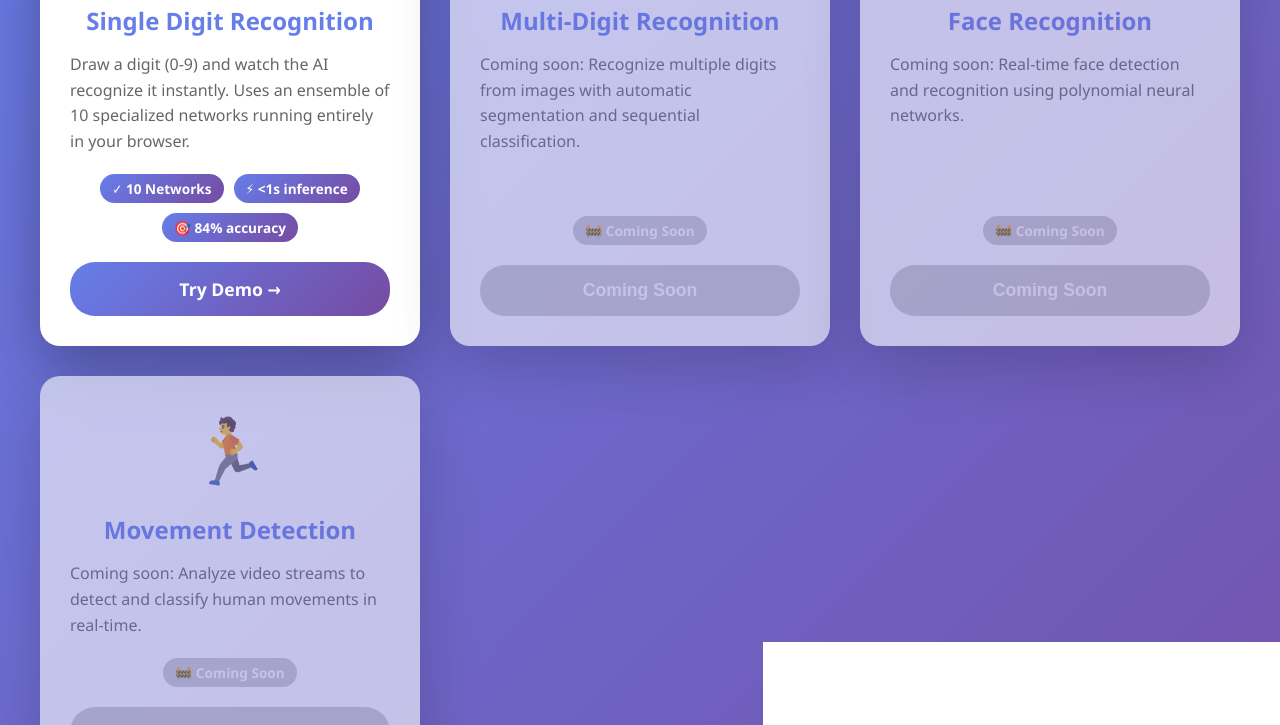
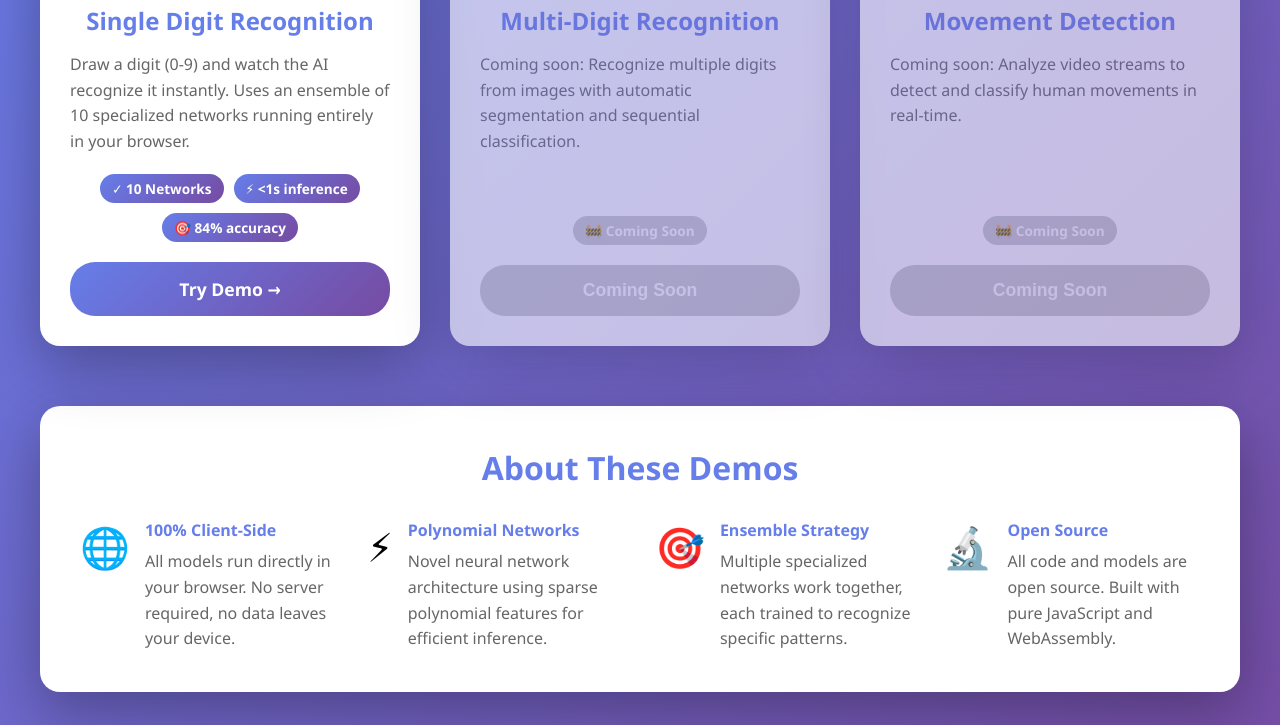
Before and after one commit to vmartirosyan/vmartirosyan.github.io, a plain HTML site: page index.html in a window 1280 px wide. Shown: the part 375-1100 px from the top of the page. Drawn offline with Linux system fonts and the light colour scheme.

Commit message:
Comment out face recognition demo card
Commented out the disabled demo card for face recognition.

```diff
--- a/index.html
+++ b/index.html
@@ -38,7 +38,7 @@
                 <button class="demo-button" disabled>Coming Soon</button>
             </div>
 
-            <div class="demo-card disabled">
+            <!--div class="demo-card disabled">
                 <div class="demo-icon">👤</div>
                 <h2>Face Recognition</h2>
                 <p>Coming soon: Real-time face detection and recognition using polynomial neural networks.</p>
@@ -46,7 +46,7 @@
                     <span class="stat-badge">🚧 Coming Soon</span>
                 </div>
                 <button class="demo-button" disabled>Coming Soon</button>
-            </div>
+            </div-->
 
             <div class="demo-card disabled">
                 <div class="demo-icon">🏃</div>
```
